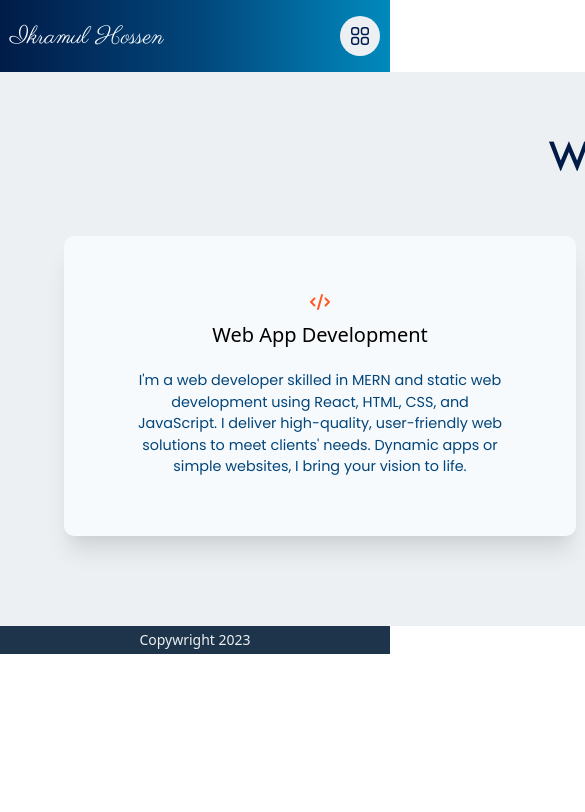
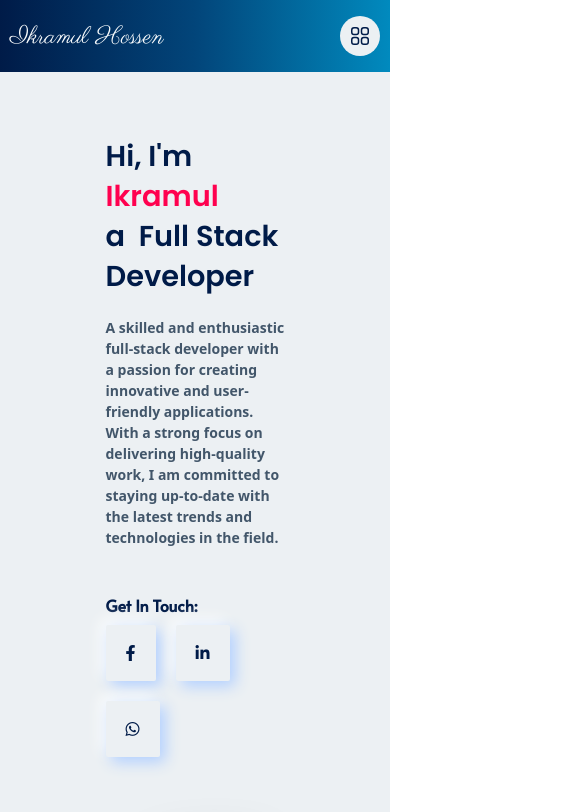
Before and after one commit to ikram3031/Portfolio, a React (Vite) app: page / in a window 390 px wide. Shown: the top 812 px of the page, 585 px wide, since content can reach past the window. Built offline with nearby package versions, Linux system fonts and the light colour scheme.

Commit message:
What i do responsive

```diff
--- a/src/__variables.scss
+++ b/src/__variables.scss
@@ -4,6 +4,7 @@ $medium: #02457a;
 $normal: #018abe;
 $light: rgb(236, 240, 243);
 $orange: rgb(255, 87, 34);
+$black: rgb(60, 62, 65);
 
 // Text Color
 $paragraph: #42566A;
--- a/src/components/Copyright.jsx
+++ b/src/components/Copyright.jsx
@@ -1,8 +1,9 @@
-import React from 'react'
+import React from 'react';
+import './components.scss'
 
 const Copyright = () => {
   return (
-    <div className='bg-deep text-light text-sm flex items-center justify-center py-1'>Copywright 2023</div>
+    <div className='copyright'>&copy;Copyright 2023</div>
   )
 }
 
--- a/src/components/components.scss
+++ b/src/components/components.scss
@@ -69,3 +69,13 @@
         box-shadow: 0px 0px 10px 0px #567189;
     }
 }
+
+.copyright {
+    background-color: $dark;
+    color: #fff;
+    font-size: 0.9rem;
+    display: flex;
+    align-items: center;
+    justify-content: center;
+    padding: 0.5rem 0;
+}
--- a/src/pages/Home.jsx
+++ b/src/pages/Home.jsx
@@ -11,12 +11,12 @@ const Home = () => {
       <div className='home_container '>
 
         {/* HEro section */}
-        {/* <Hero /> */}
+        <Hero />
 
         {/* What DO I DO */}
         <WhatDoIDo />
 
-        {/* <PortfolioSection /> */}
+        <PortfolioSection />
       </div>
     </div>
   )
--- a/src/sections/Footer.jsx
+++ b/src/sections/Footer.jsx
@@ -6,29 +6,6 @@ import Ikram from '../uploads/ikram.png';
 const Footer = () => {
   return (
     <div>
-      <div className="bg-blu hidden">
-        <div className="container mx-auto flex justify-between items-center py-10">
-          <div className='flex items-center justify-start gap-6 text-light'>
-            <img className='w-16 rounded-full' src={Ikram} alt="" />
-            <h4 className='text-xl text-alata'>Ikramul Hossen</h4>
-          </div>
-          {/* icons */}
-          <div className='flex gap-5 my-2 align-center text-para'>
-            <a className='py-4 px-5 social-white rounded-sm ' href="https://www.facebook.com/ikram3031 " target="_blank">
-              <i className="h-6 fa-brands fa-facebook-f"></i>
-            </a>
-            <a target="_blank" className='py-4 px-5 social-white rounded-sm' href="https://www.linkedin.com/in/ikramul-hossen-545a43206/">
-              <i className="fa-brands fa-linkedin-in"></i>
-            </a>
-            <a target="_blank" className='py-4 px-5 social-white rounded-sm' href="https://api.whatsapp.com/send?phone=+8801784220265&text=Hi%20there!%20I%20have%20a%20question%20:)">
-
-              <i className="fa-brands fa-whatsapp"></i>
-            </a>
-          </div>
-          <div>Center</div>
-          <div>Right</div>
-          </div>
-      </div>
       <Copyright/>
     </div>
   )
--- a/src/sections/PortfolioSection.jsx
+++ b/src/sections/PortfolioSection.jsx
@@ -4,11 +4,12 @@ import SinglePortfolio from './SinglePortfolio'
 const PortfolioSection = () => {
     return (
         <div className='w-90 mx-auto flex flex-col gap-5 justify-center items-center py-10'>
-            <span className='text-base font-normal text-r font-alata'>
+            <span className='text-sm font-normal  font-alata'>
                 VISIT MY PORTFOLIO AND KEEP YOUR FEEDBACK
             </span>
-            <h2 className='text-bl text-5xl font-bold font-pop'>
+            <h2 className='text-bl text-5xl font-bold font-pop '>
                 My Portfolio
+                <div className='underline'></div>
             </h2>
 
             <SinglePortfolio/>
--- a/src/sections/Sections.scss
+++ b/src/sections/Sections.scss
@@ -277,8 +277,8 @@
 .what_i_do {
     background-color: $light;
     padding: 3rem 0;
-    width: 1280px;
-    margin: 0 auto;
+    max-width: 1280px;
+    margin: 1rem auto;
 
     div {
         display: flex;
@@ -289,7 +289,7 @@
 
         h4 {
             font-size: 2.5rem;
-            color: $dark;
+            color: $black;
             font-family: $alata;
         }
 
@@ -301,23 +301,31 @@
             justify-items: center;
             align-items: center;
 
+
+
             .what_left,
             .what_right {
                 box-shadow: 0 20px 25px -5px rgba(0, 0, 0, 0.1), 0 10px 10px -5px rgba(0, 0, 0, 0.04);
                 padding: 1.25rem;
                 margin: 2rem auto;
-                width: 80%;
+                width: 90%;
                 background-color: #f7fafc;
                 border-radius: 10px;
                 height: 300px;
+                display: flex;
+                flex-direction: column;
+                gap: 1rem;
+                align-items: center;
 
                 .what_icon {
                     color: $orange;
+                    font-size: 1.5rem;
                 }
 
                 .what_title {
                     font-size: 1.25rem;
                     font-weight: 500;
+                    text-align: center;
                 }
 
                 .what_para{
@@ -331,8 +339,44 @@
                 }
             }
         }
+        @media (max-width: 767px){
+            h4{
+                font-size: 2rem;
+            }
+            .what_main{
+                max-width: 767px;
+                grid-template-columns: 1fr;
+
+                .what_left,
+                .what_right{
+                    height: 400px;
+                }
+            }
+        }
+
+        @media (max-width: 1079px){
+            h4{
+                font-size: 2rem;
+            }
+            .what_main{
+                max-width: 1000px;
+                margin: 2rem 0;
+
+                .what_left,
+                .what_right{
+                    margin: 0 auto;
+                    height: 350px;
+                    width: 90%;
+                    padding: 1rem;
+                }
+            }
+        }
 
     }
 
 
 }
+
+@media (max-width: 768px){
+
+}
```
Also changed, not shown: 1 other file (tests, documents, lock files or other folders).
